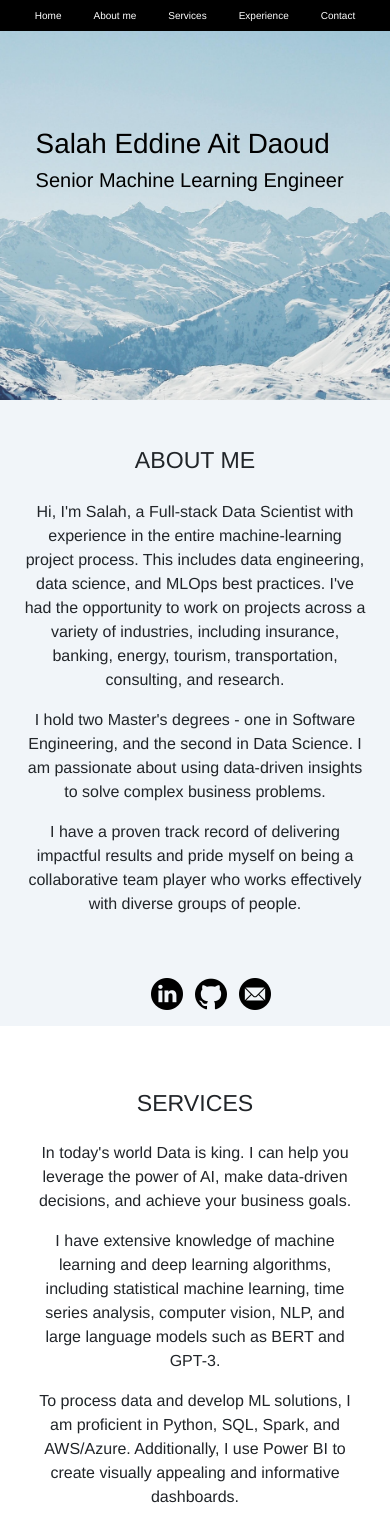
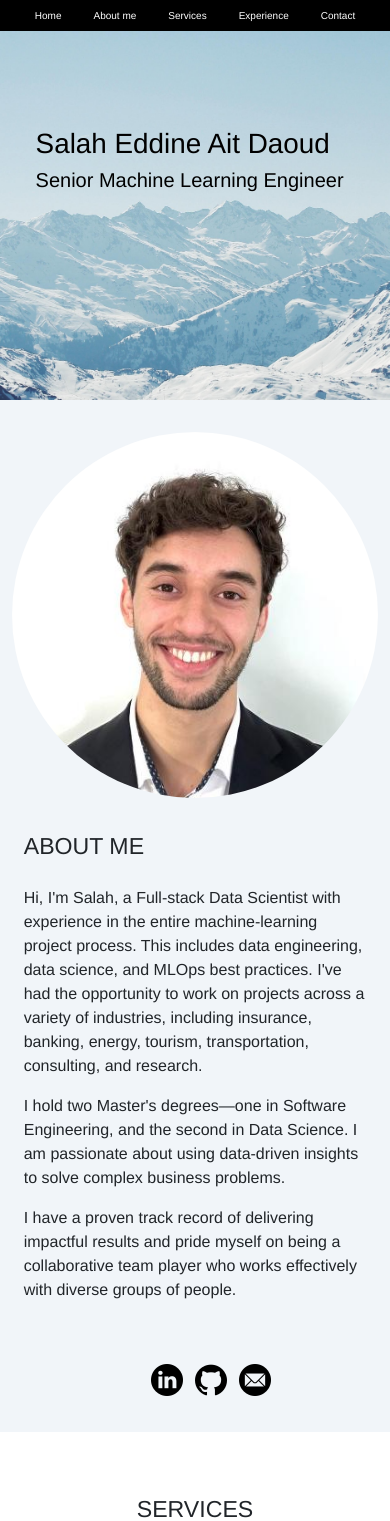
Before and after one commit to SalaheddineAD/salaheddinead.github.io, a PHP site: page / in a window 390 px wide. Shown: the top 1521 px of the page. Run offline with PHP 8.4, Linux system fonts and the light colour scheme.

Commit message:
add profile picture to about me section
Uploaded the profile picture to images folder

Added a div in about me section that contains the image

Added style so it's dynamic

```diff
--- a/index.html
+++ b/index.html
@@ -75,14 +75,19 @@
     <div class="scrollerSection">
       <section id="aboutme">
         <div class="container">
-          <div class="row">
-            <div class="col-lg-12  text-center aboutme-div">
+          <div class="row align-items-center">
+            <!-- Image Column -->
+            <div class="col-md-4 text-center">
+              <img src="images/profile_pics/salah_daoud.jpg" alt="Salah" class="img-fluid rounded-circle">
+            </div>
+            <!-- Text Column -->
+            <div class="col-md-8 aboutme-div">
               <h3>ABOUT ME</h3>
               <p>
                 Hi, I'm Salah, a Full-stack Data Scientist with experience in the entire machine-learning project process. This includes data engineering, data science, and MLOps best practices. I've had the opportunity to work on projects across a variety of industries, including insurance, banking, energy, tourism, transportation, consulting, and research.
               </p>
               <p>
-                I hold two Master's degrees - one in Software Engineering, and the second in Data Science. I am passionate about using data-driven insights to solve complex business problems.
+                I hold two Master's degrees—one in Software Engineering, and the second in Data Science. I am passionate about using data-driven insights to solve complex business problems.
               </p>
               <p>
                 I have a proven track record of delivering impactful results and pride myself on being a collaborative team player who works effectively with diverse groups of people.
--- a/styles/style.css
+++ b/styles/style.css
@@ -222,6 +222,15 @@ hr {
 
 }
 
-html {
-  scroll-behavior: smooth;
+/* Adjust the image size if necessary */
+#aboutme img {
+  max-width: 100%;
+  height: auto;
 }
+
+/* Optional: Add margin below the image on small screens */
+@media (max-width: 767.98px) {
+  #aboutme img {
+    margin-bottom: 20px;
+  }
+}
```
Also changed, not shown: images/profile_pics/salah_daoud.jpg (added).
